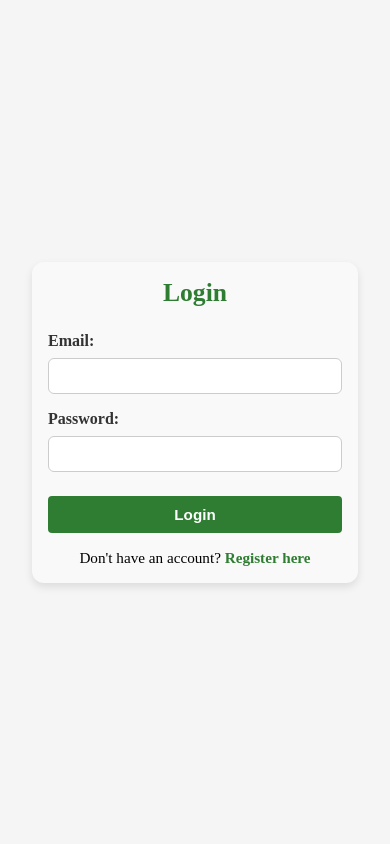
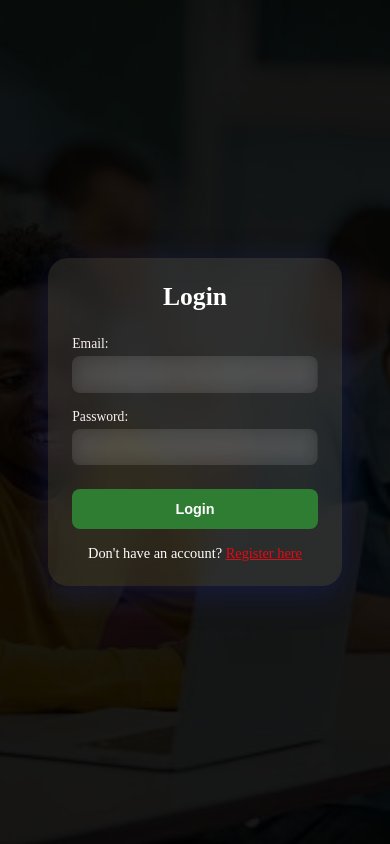
Before and after one commit to dammy0227/student-managment, a React (Vite) app in the folder frontend/: page /login in a window 390 px wide. Built offline with nearby package versions, Linux system fonts and the light colour scheme; no server answers.

Commit message:
Add assets and update auth page styles

```diff
--- a/frontend/src/pages/auth/Login/Login.jsx
+++ b/frontend/src/pages/auth/Login/Login.jsx
@@ -38,6 +38,7 @@ const Login = () => {
 
 return (
   <div className="auth-page-wrapper">
+    <div className="auth-card">
       <div className="auth-form-container">
         <h2>Login</h2>
         {isLoading && <LoadingSpinner />}
@@ -71,13 +72,16 @@ const Login = () => {
           </button>
         </form>
 
-      <p className="switch-link">
+        <p className="form-link">
           Don't have an account? <Link to="/register">Register here</Link>
         </p>
       </div>
+
+      <div className="auth-illustration"></div>
     </div>
+  </div>
+);
 
-  );
 };
 
 export default Login;
--- a/frontend/src/pages/auth/Register/Register.jsx
+++ b/frontend/src/pages/auth/Register/Register.jsx
@@ -1,9 +1,9 @@
 import React, { useState } from 'react';
 import { useDispatch, useSelector } from 'react-redux';
 import { registerUser } from '../../../features/auth/authThunks';
-import { useNavigate } from 'react-router-dom';
+import { useNavigate, Link } from 'react-router-dom';
 import LoadingSpinner from '../../../components/shared/LoadingSpinner/LoadingSpinner';
-import '../auth.css'
+import '../auth.css';
 
 const Register = () => {
   const dispatch = useDispatch();
@@ -27,7 +27,6 @@ const Register = () => {
 
   const handleSubmit = async (e) => {
     e.preventDefault();
-
     const result = await dispatch(registerUser(formData));
     if (registerUser.fulfilled.match(result)) {
       navigate('/login');
@@ -36,6 +35,7 @@ const Register = () => {
 
   return (
     <div className="auth-page-wrapper">
+      <div className="auth-card">
         <div className="auth-form-container">
           <h2>Student Registration</h2>
           {isLoading && <LoadingSpinner />}
@@ -64,7 +64,6 @@ const Register = () => {
               />
             </div>
 
-
             <div>
               <label>Email:</label>
               <input
@@ -91,9 +90,13 @@ const Register = () => {
               {isLoading ? 'Registering...' : 'Register'}
             </button>
           </form>
+
+          <p className="form-link">
+            Already have an account? <Link to="/login">Login here</Link>
+          </p>
         </div>
       </div>
-
+    </div>
   );
 };
 
--- a/frontend/src/pages/auth/auth.css
+++ b/frontend/src/pages/auth/auth.css
@@ -3,101 +3,160 @@
   display: flex;
   align-items: center;
   justify-content: center;
-  /* background-color: #032305; */
-  background-color: whitesmoke;
-  padding: 1rem;
+  position: relative;
+  background-image: url('../../assets//image2.jpg'); /* 🔁 Replace with your own */
+  background-size: cover;
+  background-position: center;
+  background-repeat: no-repeat;
+  padding: 2rem;
+  overflow: hidden;
 }
 
+.auth-page-wrapper::before {
+  content: '';
+  position: absolute;
+  top: 0;
+  left: 0;
+  right: 0;
+  bottom: 0;
+  background: rgba(0, 0, 0, 0.9); /* Dark overlay */
+  z-index: 1;
+}
+
+.auth-card {
+  width: 90%;
+  max-width: 500px;
+  padding: 2rem;
+  border-radius: 20px;
+  background: rgba(255, 255, 255, 0.1);
+  box-shadow: 0 8px 32px 0 rgba(31, 38, 135, 0.37);
+  backdrop-filter: blur(14px);
+  -webkit-backdrop-filter: blur(14px);
+  position: relative;
+  z-index: 2;
+  display: flex;
+  flex-direction: column;
+  justify-content: center;
+}
 
 .auth-form-container {
-  width: 100%;
-  max-width: 400px;
-  padding: 2rem 1.5rem;
-  background-color: #f9f9f9;
-  border-radius: 12px;
-  box-shadow: 0 4px 8px rgba(0, 0, 0, 0.1);
+  background: transparent;
+  box-shadow: none;
+  padding: 0;
+  color: #fff;
 }
 
 
 .auth-form-container h2 {
   text-align: center;
-  color: #2e7d32;
   margin-bottom: 1.5rem;
-}
-
-form {
-  display: flex;
-  flex-direction: column;
-}
-
-form div {
-  margin-bottom: 1rem;
+  font-size: 1.8rem;
+  font-weight: bold;
 }
 
 label {
-  font-weight: 600;
-  margin-bottom: 0.5rem;
-  display: block;
-  color: #333;
+  color: #ccc;
 }
 
 input {
-  padding: 0.5rem;
-  font-size: 1rem;
-  border: 1px solid #ccc;
-  border-radius: 6px;
-  width: 100%;
-  box-sizing: border-box;
+  background: #333;
+  color: white;
+  border: none;
+  border-radius: 4px;
+}
+
+input::placeholder {
+  color: #aaa;
 }
 
 button {
-  background-color: #2e7d32;
-  color: white;
+  /* background-color: #e50914; */
   border: none;
   padding: 0.75rem;
-  border-radius: 6px;
-  cursor: pointer;
+  border-radius: 4px;
   font-size: 1rem;
   font-weight: 600;
-  transition: background-color 0.3s ease;
+  color: white;
+  cursor: pointer;
+  transition: background 0.3s ease;
 }
 
-button:disabled {
-  background-color: #a5d6a7;
-  cursor: not-allowed;
+/* button:hover {
+  background-color: #f6121d;
+} */
+
+.form-link a {
+  color: #e50914;
 }
 
 .error {
-  color: red;
-  font-size: 0.9rem;
-  margin-bottom: 1rem;
-  text-align: center;
+  color: #ff4d4f;
 }
 
-.switch-link {
-  text-align: center;
-  margin-top: 1rem;
-  font-size: 0.95rem;
+.auth-form-container form {
+  display: flex;
+  flex-direction: column;
+  gap: 1.2rem;
 }
 
-.switch-link a {
-  color: #2e7d32;
-  text-decoration: none;
-  font-weight: 600;
+.auth-form-container input {
+  padding: 0.65rem 1rem;
+  font-size: 0.95rem;
+  width: 100%;
+  background: rgba(255, 255, 255, 0.07);
+  /* border: 1px solid rgba(255, 255, 255, 0.2); */
+  backdrop-filter: blur(8px);
+  border-radius: 8px;
+  color: #fff;
+  transition: border 0.3s ease;
 }
 
-.switch-link a:hover {
+.auth-form-container input:focus {
+  outline: none;
+}
+
+.auth-form-container label {
+  font-size: 0.85rem;
+  font-weight: 500;
+  margin-bottom: 0.25rem;
+  display: block;
+  color: #fdf1f5;
+}
+
+.auth-form-container button {
+  margin-top: 0.5rem;
+  padding: 0.75rem;
+  font-size: 1rem;
+  border-radius: 8px;
+}
+
+.form-link {
+  margin-top: 1rem;
+  text-align: center;
+  font-size: 0.9rem;
+}
+
+.form-link a {
+  color: #e50914;
   text-decoration: underline;
 }
 
-/* Mobile responsiveness */
-@media (max-width: 500px) {
-  .auth-form-container {
-    padding: 1rem;
-    margin: 1rem;
+@media (max-width: 600px) {
+  .auth-card {
+    padding: 1.5rem;
+    height: auto;
   }
 
-  input, button {
-    font-size: 1rem;
+  .auth-form-container h2 {
+    font-size: 1.6rem;
+  }
+
+  .auth-form-container form {
+    gap: 1rem;
+  }
+
+  .auth-form-container input,
+  .auth-form-container button {
+    font-size: 0.9rem;
   }
 }
--- a/frontend/src/pages/student/File/File.css
+++ b/frontend/src/pages/student/File/File.css
@@ -142,7 +142,9 @@
   }
 
   .file-preview-container {
-    height: 200px;
+    /* height: 200px; */
+    height: 50px;
+    padding-left: 5px;
   }
 
   .file-zoom-content {
--- a/frontend/src/pages/student/ViewProject/ViewProject.css
+++ b/frontend/src/pages/student/ViewProject/ViewProject.css
@@ -30,8 +30,28 @@
   white-space: nowrap !important;
 }
 
+.project-list{
+  display: flex;
+  gap: 10px;
+}
+
+.project-card >h3{
+  font-size: 17px;
+}
 
 
 .project-card{
   overflow: hidden;
 }
+
+.select-btn{
+  font-size: 12px;
+  margin-top: 5px;
+}
+
+@media (max-width: 768px) {
+  .project-list {
+    display: flex;
+    flex-direction: column;
+  }
+}
--- a/frontend/src/pages/supervisor/SupervisorDashboard/SupervisorDashboard.css
+++ b/frontend/src/pages/supervisor/SupervisorDashboard/SupervisorDashboard.css
@@ -64,6 +64,13 @@
   font-size: 0.95rem;
 }
 
+.btn-select{
+  display: flex;
+  gap: 5px;
+}
+
+
+
 /* Mobile: remove flex, stacked cards */
 @media (max-width: 600px) {
   .student-list {
@@ -91,37 +98,12 @@
     font-size: 1rem;
     margin-top: 0.6rem;
   }
-}
 
-.btn-select{
+  .btn-select{
   display: flex;
   gap: 10px;
   justify-content: space-between;
   align-items: center;
+  flex-direction: column;
 }
-
-@media (max-width: 768px) {
-
-
-.dashboard-container {
-  display: flex;
-  flex-direction: column;
-  justify-content: center;
-  align-items: center;
 }
-  .btn-select{
-    display: flex;
-    flex-wrap: wrap;
-    align-items: center;
-    justify-content: center;
-    padding-top: 15px;
-  }
-
-
-.dashboard-heading {
-  font-size: 1.7rem;
-  font-weight: bold;
-  margin-bottom: 1rem;
-}
-
-}
--- a/frontend/src/pages/supervisor/SupervisorProjectFiles/SupervisorProjectFiles.css
+++ b/frontend/src/pages/supervisor/SupervisorProjectFiles/SupervisorProjectFiles.css
@@ -16,6 +16,8 @@ h2 {
   padding: 0.5rem;
   margin-bottom: 1rem;
   font-size: 1rem;
+  background-color: transparent !important;
+  color: black;
 }
 
 .student-header {
@@ -216,4 +218,5 @@ h2 {
   .open-btn{
     font-size: 10px;
   }
+
 }
```
Also changed, not shown: frontend/src/pages/supervisor/SupervisorProjectFiles/SupervisorProjectFiles.jsx (line endings or trailing spaces). Lines whose indentation alone changed are shown as unchanged.
